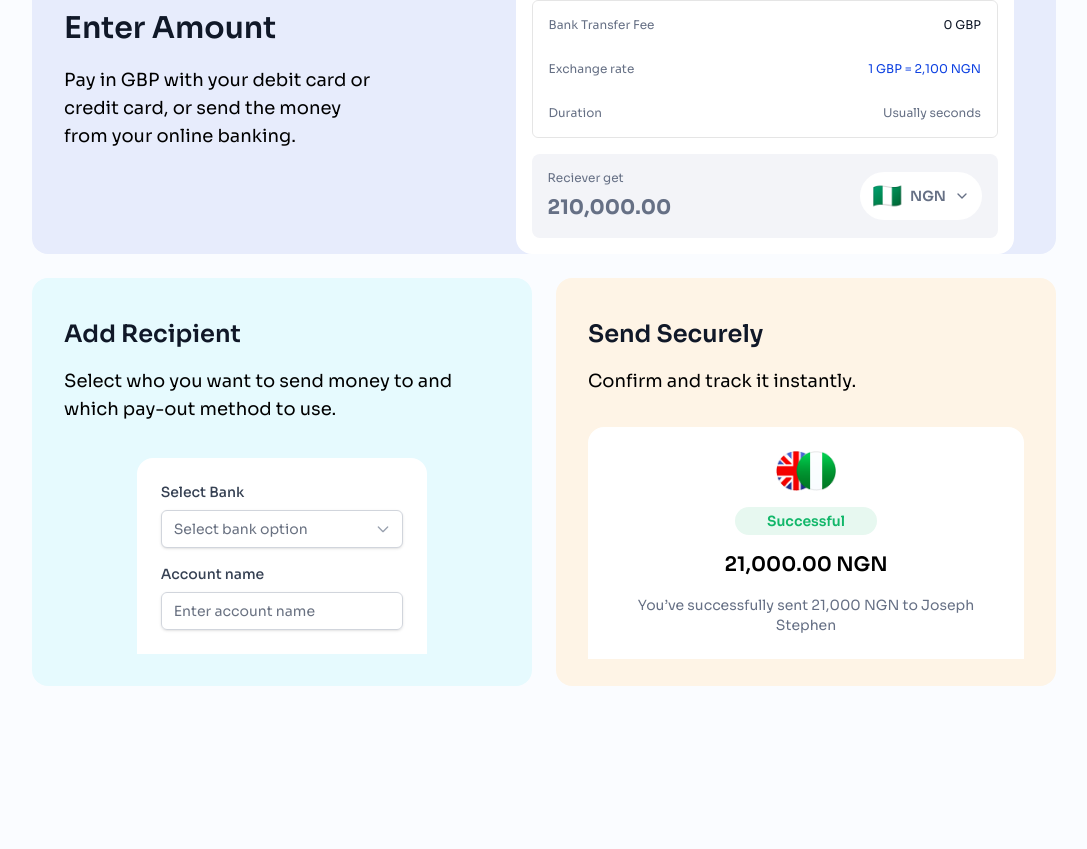
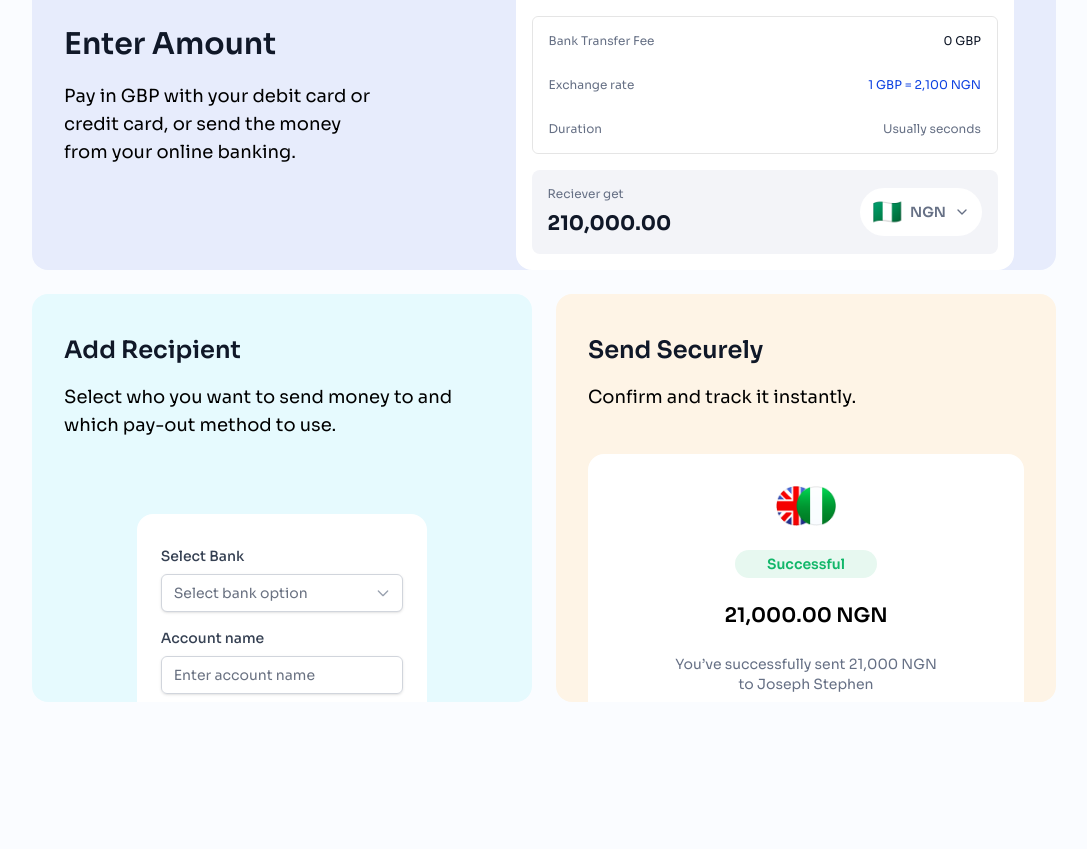
Before and after one commit to Joesef127/cudify, a React (Vite) app: page /send_money_home in a window 1280 px wide. Shown: the part 1880-2729 px from the top of the page, without its empty margins (96-1183 px from the left). Built offline with nearby package versions, Linux system fonts and the light colour scheme.

Commit message:
chore: adjusted spacing

```diff
--- a/src/components/CurrencyExchange.tsx
+++ b/src/components/CurrencyExchange.tsx
@@ -1,7 +1,14 @@
 import { useState, forwardRef } from "react";
 import { ChevronDown, Search } from "lucide-react";
-import type { ButtonProps, CurrencySeletorType } from "../Types";
-import { currencies } from "../DataArrays";
+import type { ButtonProps, Currency, CurrencySeletorType } from "../Types";
+// import { currencies } from "../DataArrays";
+
+const currencies: Currency[] = [
+  { code: "GBP", name: "United Kingdom", flag: "🇬🇧", rate: 1 },
+  { code: "NGN", name: "Nigerian Naira", flag: "🇳🇬", rate: 2100 },
+  { code: "USD", name: "US Dollar", flag: "🇺🇸", rate: 0.79 },
+  { code: "EUR", name: "Euro", flag: "🇪🇺", rate: 0.86 },
+];
 
 // Inline UI Components
 const Card = forwardRef<HTMLDivElement, React.HTMLAttributes<HTMLDivElement>>(
@@ -157,7 +164,7 @@ export default function CurrencyExchange() {
   //   };
 
   return (
-    <div className="relative z-10 min-w-4/9 lg:min-w-4/10 max-w-[532px] bg-white overflow-hidden text-[#667085] rounded-2xl p-4 flex flex-col gap-4 mx-2.5"  data-aos='fade-left'>
+    <div className="relative z-10 min-w-4/9 lg:min-w-4/10 max-w-[532px] bg-white overflow-hidden text-[#667085] rounded-2xl p-4 flex flex-col gap-4 mx-2.5 m"  data-aos='fade-left'>
       <CurrencySelector
         isOpen={showSendSelector}
         onClose={() => setShowSendSelector(false)}
@@ -234,7 +241,7 @@ export default function CurrencyExchange() {
             <label htmlFor="sendAmount" className="text-xs">
               Reciever get
             </label>
-            <div className="text-base lg:text-xl font-bold">{calculateReceiveAmount()}</div>
+            <div className="text-base lg:text-xl font-bold text-[#101828]">{calculateReceiveAmount()}</div>
           </div>
 
           <Button
--- a/src/components/GetPaidSection.tsx
+++ b/src/components/GetPaidSection.tsx
@@ -1,6 +1,7 @@
 import { useState } from "react";
 import { features } from "../DataArrays";
 import { ChevronLeft, ChevronRight } from "lucide-react";
+import SectionIntro from "./ui/SectionIntro";
 
 const GetPaidSection = () => {
   const [currentSlide, setCurrentSlide] = useState(0);
@@ -19,8 +20,13 @@ const GetPaidSection = () => {
     <section className="py-16 px-4 bg-gray-50">
       <div className="container mx-auto">
         {/* Header */}
-        <div className="mb-12">
-          <h2
+        <div className="mb-12 w-full flex flex-col items-center justify-center">
+          <SectionIntro
+            header="Get Paid for Anything, Anytime"
+            subHeader="Wherever the money is coming from and whatever it's for, you'll get
+            it quickly and securely — straight to your wallet or bank."
+          />
+          {/* <h2
             className="
           font-semibold
           text-2xl sm:text-3xl md:text-4xl lg:text-5xl
@@ -42,7 +48,7 @@ const GetPaidSection = () => {
           >
             Wherever the money is coming from and whatever it's for, you'll get
             it quickly and securely — straight to your wallet or bank.
-          </p>
+          </p> */}
         </div>
 
         {/* Desktop View - Grid */}
--- a/src/components/ProcessSection.tsx
+++ b/src/components/ProcessSection.tsx
@@ -53,7 +53,7 @@ const ProcessSection = ({ header, subHeader, steps }: ProcessSectionProps) => {
                   className={`w-full h-[408px]
                     rounded-2xl overflow-hidden
                     p-6 sm:p-8 lg:pt-10
-                    flex flex-col gap-8 justify-between
+                    flex flex-col gap-7 justify-between
                     ${step.colSpan ? `col-span-${step.colSpan}` : ""}
                   `}
                   style={{ backgroundColor: step.bgColor }}
--- a/src/components/ui/BankForm.tsx
+++ b/src/components/ui/BankForm.tsx
@@ -12,7 +12,7 @@ const BankForm = () => {
   };
 
   return (
-    <div className="bg-white p-6 max-w-md lg:mx-auto rounded-t-2xl lg:w-6/9" data-aos="fade-up">
+    <div className="bg-white pb-6 pt-8 sm:px-6 -mb-12 max-w-md lg:mx-auto rounded-t-2xl lg:w-6/9" data-aos="fade-up">
       <div className="space-y-4">
         {/* Select Bank */}
         <div className="space-y-2" data-aos="fade-left" data-aos-delay="100">
--- a/src/components/ui/ChooseAmountCard.tsx
+++ b/src/components/ui/ChooseAmountCard.tsx
@@ -6,16 +6,22 @@ const ChooseAmountCard = () => {
       className="
         bg-white p-4 sm:p-6 rounded-2xl shadow-sm border border-gray-200
         w-full max-w-sm sm:max-w-md md:max-w-lg lg:max-w-xl
-        -mb-3
+       pb-6 pt-8 sm:px-6 -mb-12
       "
-       data-aos="fade-right"
+      data-aos="fade-right"
     >
       <div className="flex flex-col gap-4 justify-center items-center mb-6 sm:mb-8">
-        <div className="text-2xl sm:text-3xl md:text-4xl font-bold text-[#101828]" data-aos="fade-down">
+        <div
+          className="text-2xl sm:text-3xl md:text-4xl font-bold text-[#101828]"
+          data-aos="fade-down"
+        >
           £100
         </div>
 
-        <div className="flex items-center justify-between gap-2.5 py-1 px-3 bg-[#F3F4F8] rounded-full" data-aos="fade-down">
+        <div
+          className="flex items-center justify-between gap-2.5 py-1 px-3 bg-[#F3F4F8] rounded-full"
+          data-aos="fade-down"
+        >
           <div className="flex justify-start items-center gap-1">
             <div className="w-5 h-5 sm:w-6 sm:h-6 rounded-full overflow-hidden flex items-center justify-center">
               <span className="text-xs sm:text-sm">🇬🇧</span>
@@ -30,13 +36,33 @@ const ChooseAmountCard = () => {
 
       <div className="flex flex-col gap-4 sm:gap-5">
         <div className="flex items-center justify-between">
-          <span className="text-[#667085] text-xs sm:text-sm" data-aos="fade-right">You’re sending</span>
-          <span className="text-[#101828] text-xs sm:text-sm" data-aos="fade-left">100 GBP</span>
+          <span
+            className="text-[#667085] text-xs sm:text-sm"
+            data-aos="fade-right"
+          >
+            You’re sending
+          </span>
+          <span
+            className="text-[#101828] text-xs sm:text-sm"
+            data-aos="fade-left"
+          >
+            100 GBP
+          </span>
         </div>
 
         <div className="flex items-center justify-between">
-          <span className="text-[#667085] text-xs sm:text-sm" data-aos="fade-right">Fee</span>
-          <span className="text-[#12B76A] text-xs sm:text-sm" data-aos="fade-left">Free</span>
+          <span
+            className="text-[#667085] text-xs sm:text-sm"
+            data-aos="fade-right"
+          >
+            Fee
+          </span>
+          <span
+            className="text-[#12B76A] text-xs sm:text-sm"
+            data-aos="fade-left"
+          >
+            Free
+          </span>
         </div>
       </div>
     </div>
--- a/src/components/ui/CudifyTagCard.tsx
+++ b/src/components/ui/CudifyTagCard.tsx
@@ -5,9 +5,9 @@ const CudifyTagCard = () => {
   return (
     <div
       className="
-        bg-white p-4 sm:p-6 rounded-2xl shadow-sm border border-gray-200
+        bg-white p-4 sm:py-9 rounded-2xl shadow-sm border border-gray-200
         w-full max-w-xs sm:max-w-sm md:max-w-md lg:max-w-lg
-        lg:-mb-12
+        -mb-7 sm:-mb-14 lg:-mb-12
       "
       data-aos="fade-left"
     >
--- a/src/components/ui/ProcessCard.tsx
+++ b/src/components/ui/ProcessCard.tsx
@@ -5,10 +5,10 @@ const ProcessCard = () => {
   return (
     <div
       className="
-        flex flex-col gap-4 items-center justify-center
+        flex flex-col gap-6 items-center justify-center
         rounded-t-2xl bg-white
         w-full max-w-xs sm:max-w-sm md:max-w-md lg:max-w-lg
-        p-4 sm:p-6
+        pb-6 pt-8 sm:px-6 -mb-12
       "
        data-aos="fade-left"
     >
@@ -25,7 +25,7 @@ const ProcessCard = () => {
         21,000.00 NGN
       </p>
 
-      <p className="text-xs sm:text-sm text-[#667085] font-normal text-center max-w-[90%]" data-aos="fade-right">
+      <p className="text-xs sm:text-sm text-[#667085] font-normal text-center max-w-[280px]" data-aos="fade-right">
         You’ve successfully sent 21,000 NGN to Joseph Stephen
       </p>
     </div>
--- a/src/components/ui/WhyChoseCard.tsx
+++ b/src/components/ui/WhyChoseCard.tsx
@@ -6,7 +6,7 @@ const WhyChoseCard = ({ icon, heading, desc }: SecurityCardProps) => {
     <div
       className="
         flex items-start gap-3 sm:gap-4
-        rounded-2xl p-4
+        rounded-2xl p-4 sm:p-5
         w-full h-full
         transition-colors
       "
```
